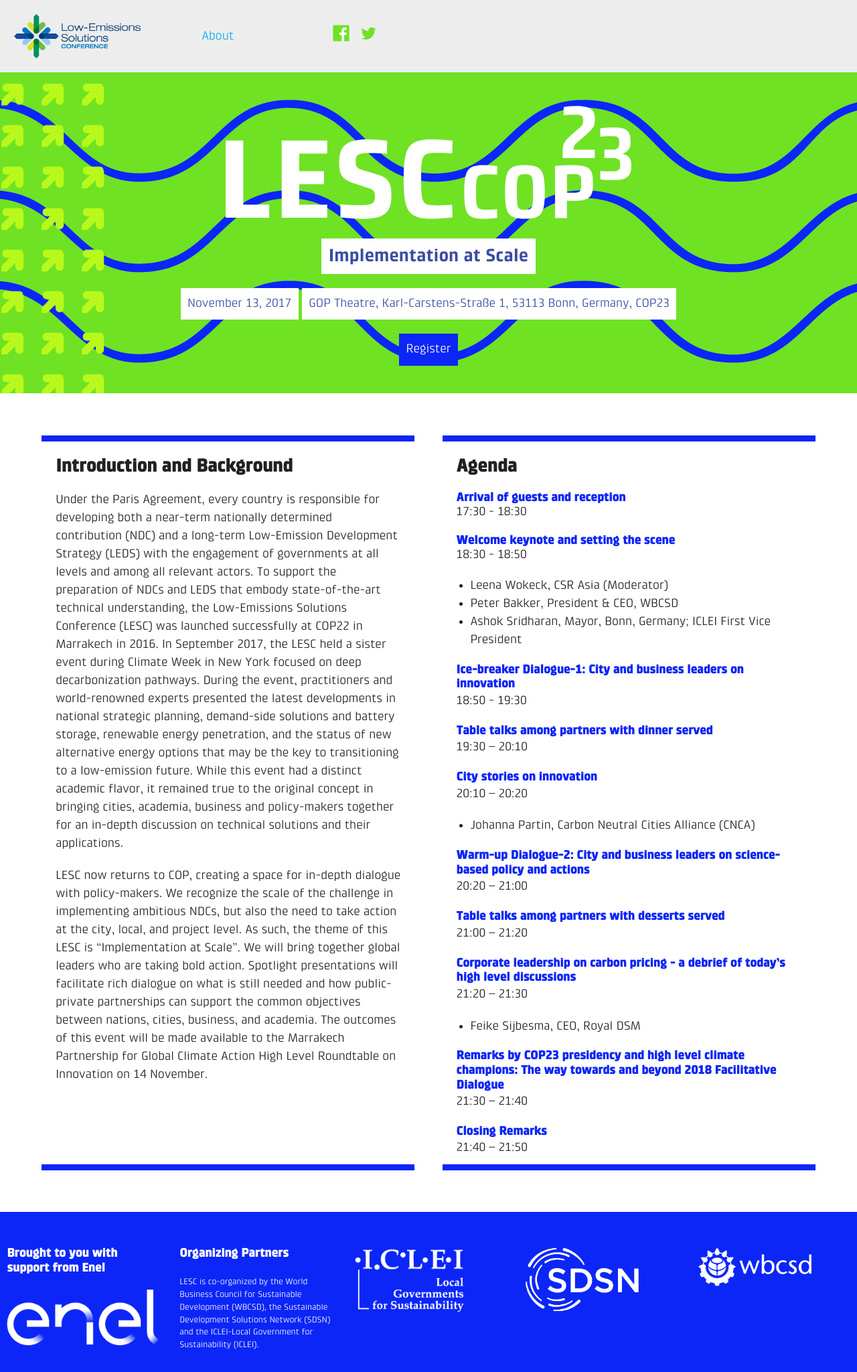
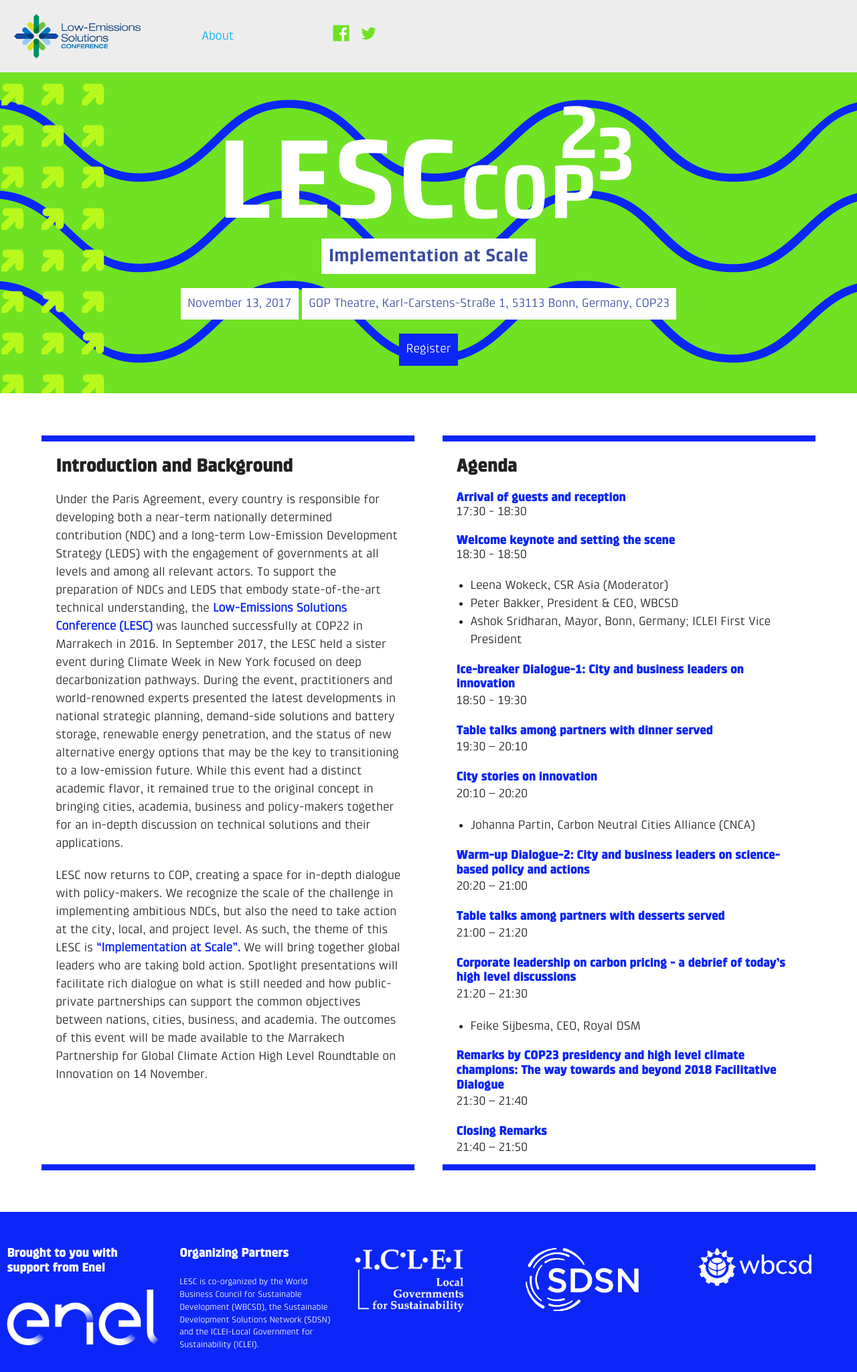
Before and after one commit to ryanswaney/lesc-jekyll, a Jekyll site: the page built from _event/lesc-cop23.markdown, in a window 1280 px wide. Shown: the whole page at 67% size. Built offline with Jekyll 4.4.1, drawn with Linux system fonts in a browser that asks for light colours.

Commit message:
Added styles for page headers

```diff
--- a/_event/lesc-cop23.markdown
+++ b/_event/lesc-cop23.markdown
@@ -58,6 +58,6 @@
 ---
 # Introduction and Background
 
-Under the Paris Agreement, every country is responsible for developing both a near-term nationally determined contribution (NDC) and a long-term Low-Emission Development Strategy (LEDS) with the engagement of governments at all levels and among all relevant actors. To support the preparation of NDCs and LEDS that embody state-of-the-art technical understanding, the Low-Emissions Solutions Conference (LESC) was launched successfully at COP22 in Marrakech in 2016.  In September 2017, the LESC held a sister event during Climate Week in New York focused on deep decarbonization pathways. During the event, practitioners and world-renowned experts presented the latest developments in national strategic planning, demand-side solutions and battery storage, renewable energy penetration, and the status of new alternative energy options that may be the key to transitioning to a low-emission future. While this event had a distinct academic flavor, it remained true to the original concept in bringing cities, academia, business and policy-makers together for an in-depth discussion on technical solutions and their applications.
+Under the Paris Agreement, every country is responsible for developing both a near-term nationally determined contribution (NDC) and a long-term Low-Emission Development Strategy (LEDS) with the engagement of governments at all levels and among all relevant actors. To support the preparation of NDCs and LEDS that embody state-of-the-art technical understanding, the **Low-Emissions Solutions Conference (LESC)** was launched successfully at COP22 in Marrakech in 2016.  In September 2017, the LESC held a sister event during Climate Week in New York focused on deep decarbonization pathways. During the event, practitioners and world-renowned experts presented the latest developments in national strategic planning, demand-side solutions and battery storage, renewable energy penetration, and the status of new alternative energy options that may be the key to transitioning to a low-emission future. While this event had a distinct academic flavor, it remained true to the original concept in bringing cities, academia, business and policy-makers together for an in-depth discussion on technical solutions and their applications.
 
-LESC now returns to COP, creating a space for in-depth dialogue with policy-makers. We recognize the scale of the challenge in implementing ambitious NDCs, but also the need to take action at the city, local, and project level. As such, the theme of this LESC is “Implementation at Scale”. We will bring together global leaders who are taking bold action.  Spotlight presentations will facilitate rich dialogue on what is still needed and how public-private partnerships can support the common objectives between nations, cities, business, and academia. The outcomes of this event will be made available to the Marrakech Partnership for Global Climate Action High Level Roundtable on Innovation on 14 November.
+LESC now returns to COP, creating a space for in-depth dialogue with policy-makers. We recognize the scale of the challenge in implementing ambitious NDCs, but also the need to take action at the city, local, and project level. As such, the theme of this LESC is **“Implementation at Scale”.** We will bring together global leaders who are taking bold action.  Spotlight presentations will facilitate rich dialogue on what is still needed and how public-private partnerships can support the common objectives between nations, cities, business, and academia. The outcomes of this event will be made available to the Marrakech Partnership for Global Climate Action High Level Roundtable on Innovation on 14 November.
--- a/_layouts/event-frontpage.html
+++ b/_layouts/event-frontpage.html
@@ -44,6 +44,10 @@
   </section>
 
   {% if event.schedule-text %}
+
+  {% capture words %}
+    {{ event.schedule-text | number_of_words }}
+  {% endcapture %}
   <section id="event-schedule">
     {{ event.schedule-text | markdownify }}
   </section>
--- a/_layouts/page.html
+++ b/_layouts/page.html
@@ -3,7 +3,7 @@
 ---
 <section id="page-content">
   <article>
-    <header>
+    <header class="page-header">
       <h1>
         {{ page.title }}</a>
       </h1>
--- a/assets/_sass/_base.scss
+++ b/assets/_sass/_base.scss
@@ -104,6 +104,12 @@
   font-weight: 400;
   margin-top: -$spacing-unit / 1.25;
   text-transform: uppercase;
+}
+/**
+ * Emphasis
+ */
+strong {
+  color: $primary-darker;
 }
 /**
  * Links
--- a/assets/_sass/_pages.scss
+++ b/assets/_sass/_pages.scss
@@ -7,3 +7,21 @@
     width: $content-width * 1.2;
   }
 }
+
+.page-header {
+ position: relative;
+
+ &:before {
+   content: "";
+   position: absolute;
+   width: 200px;
+   height: 100px;
+   z-index: -1;
+   background: url("/uploads/waves_primary_dark_144.png") 0 0 repeat;
+   background-size: 100%;
+   -webkit-transform: rotate(-30deg);
+   transform: rotate(-30deg);
+   top: -20%;
+   left: -10%;
+ }
+}
```
